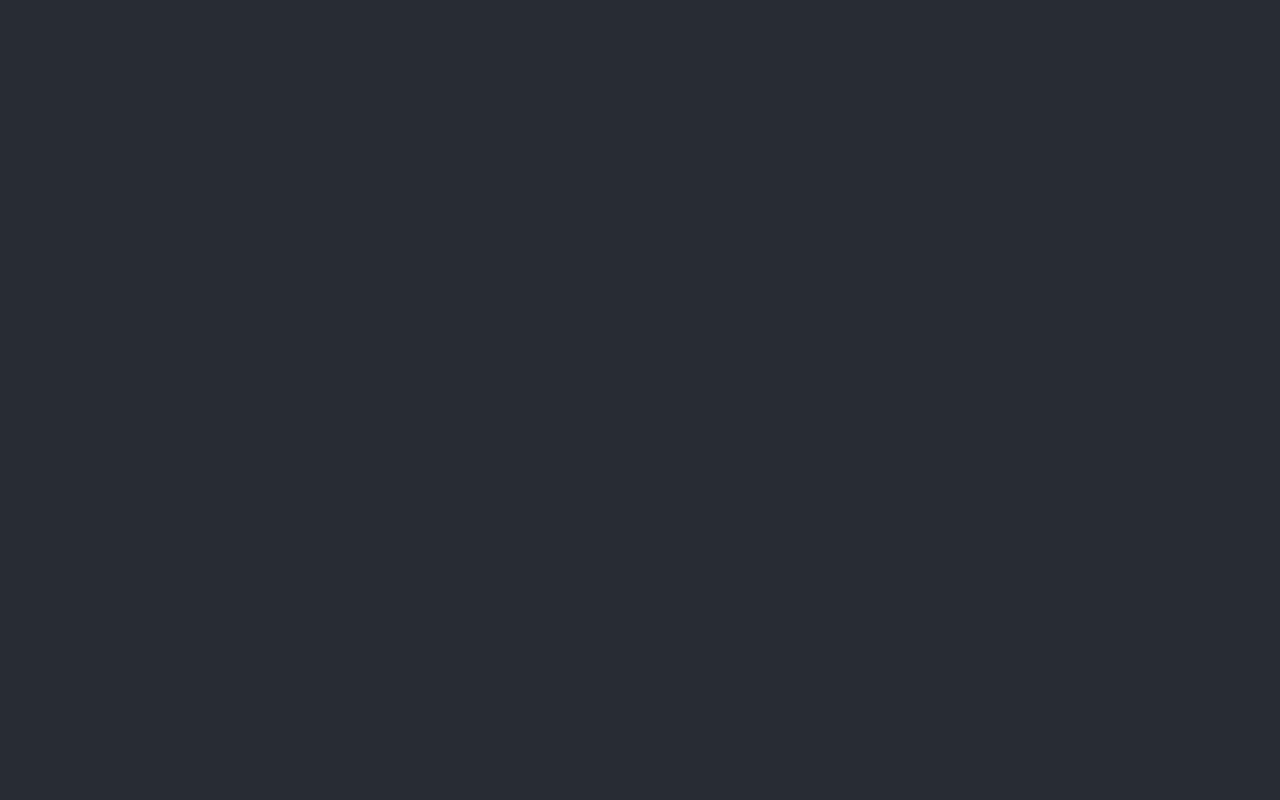
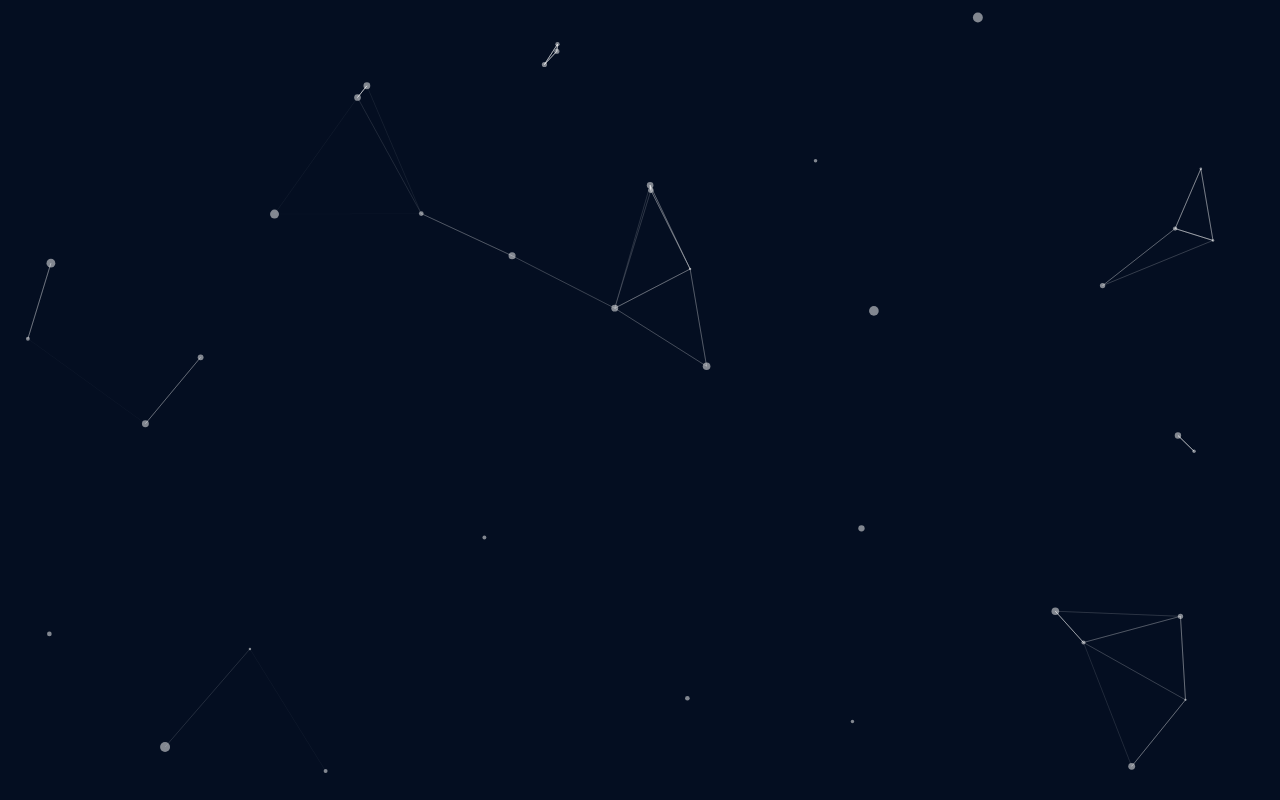
Before and after one commit to Kabilesh020799/GitScope, a React (Create React App) app: page /login in a window 1280 px wide. Built offline with nearby package versions, Linux system fonts and the light colour scheme; the HTML template or start-up script is replaced by a standard one.

Commit message:
Router Setup: route setup and login page skeleton

```diff
--- a/package.json
+++ b/package.json
@@ -10,10 +10,15 @@
     "@testing-library/react": "^13.4.0",
     "@testing-library/user-event": "^13.5.0",
     "@tsparticles/react": "^3.0.0",
+    "@tsparticles/slim": "^3.2.1",
+    "localforage": "^1.10.0",
+    "match-sorter": "^6.3.3",
     "node-sass": "^7.0.3",
     "react": "^18.2.0",
     "react-dom": "^18.2.0",
+    "react-router-dom": "^6.22.0",
     "react-scripts": "5.0.1",
+    "sort-by": "^1.2.0",
     "web-vitals": "^2.1.4"
   },
   "scripts": {
--- a/src/App.js
+++ b/src/App.js
@@ -1,11 +1,13 @@
+import { BrowserRouter as Router } from 'react-router-dom';
 import './App.css';
+import MainRoute from './router/route';
 
 function App() {
   return (
     <div className="App">
-      <header className="App-header">
-
-      </header>
+      <Router>
+        <MainRoute />
+      </Router>
     </div>
   );
 }
--- /dev/null
+++ b/src/components/type-animation/index.js
@@ -0,0 +1,3 @@
+import TypeAnimation from "./typeAnimation";
+
+export default TypeAnimation;
--- a/src/containers/login/Login.jsx
+++ b/src/containers/login/Login.jsx
@@ -0,0 +1,13 @@
+import React from 'react';
+import LoginBackground from './components/login-background';
+import { Box } from '@mui/material';
+
+const Login = () => {
+  return (
+    <Box>
+      <LoginBackground />
+    </Box>
+  );
+}
+
+export default Login;
--- /dev/null
+++ b/src/containers/login/components/login-background/index.js
@@ -0,0 +1,3 @@
+import LoginBackground from "./loginBackground";
+
+export default LoginBackground;
--- /dev/null
+++ b/src/containers/login/components/login-background/loginBackground.jsx
@@ -0,0 +1,98 @@
+import { useEffect, useState } from "react";
+import Particles, { initParticlesEngine } from "@tsparticles/react";
+import { loadSlim } from "@tsparticles/slim";
+
+const LoginBackground = () => {
+    const [ init, setInit ] = useState(false);
+
+    useEffect(() => {
+        initParticlesEngine(async (engine) => {
+            await loadSlim(engine);
+        }).then(() => {
+            setInit(true);
+        });
+    }, []);
+
+    const particlesLoaded = (container) => {
+        console.log(container);
+    };
+
+    return (
+       init && <Particles
+            id="tsparticles"
+            particlesLoaded={particlesLoaded}
+            options={{
+                background: {
+                    color: {
+                        value: "#040E21",
+                    },
+                },
+                fpsLimit: 120,
+                interactivity: {
+                    events: {
+                        onClick: {
+                            enable: true,
+                            mode: "push",
+                        },
+                        onHover: {
+                            enable: true,
+                            mode: "repulse",
+                        },
+                        resize: true,
+                    },
+                    modes: {
+                        push: {
+                            quantity: 4,
+                        },
+                        repulse: {
+                            distance: 200,
+                            duration: 0.4,
+                        },
+                    },
+                },
+                particles: {
+                    color: {
+                        value: "#ffffff",
+                    },
+                    links: {
+                        color: "#ffffff",
+                        distance: 150,
+                        enable: true,
+                        opacity: 0.5,
+                        width: 1,
+                    },
+                    move: {
+                        direction: "none",
+                        enable: true,
+                        outModes: {
+                            default: "bounce",
+                        },
+                        random: false,
+                        speed: 6,
+                        straight: false,
+                    },
+                    number: {
+                        density: {
+                            enable: true,
+                            area: 800,
+                        },
+                        value: 80,
+                    },
+                    opacity: {
+                        value: 0.5,
+                    },
+                    shape: {
+                        type: "circle",
+                    },
+                    size: {
+                        value: { min: 1, max: 5 },
+                    },
+                },
+                detectRetina: true,
+            }}
+        />
+)
+    ;
+};
+
+export default LoginBackground;
--- a/src/containers/login/index.js
+++ b/src/containers/login/index.js
@@ -0,0 +1,3 @@
+import Login from "./Login";
+
+export default Login;
--- /dev/null
+++ b/src/router/route.js
@@ -0,0 +1,25 @@
+import React from 'react';
+import { Navigate, Route, Routes } from 'react-router-dom';
+import routes from './routesInfo';
+
+const MainRoute = () => {
+  return (
+    <Routes>
+      {
+        routes?.map((route) => (
+          <Route
+            key={route?.id}
+            path={route?.route}
+            element={route?.component}
+          />
+        ))
+      }
+      <Route
+        path='*'
+        element={<Navigate to="/login" />}
+      />
+    </Routes>
+  )
+};
+
+export default MainRoute;
--- /dev/null
+++ b/src/router/routesInfo.js
@@ -0,0 +1,12 @@
+import React from 'react';
+import Login from '../containers/login';
+
+const routes = [
+  {
+    id: 'login',
+    route: 'login',
+    component: <Login />,
+  }
+];
+
+export default routes;
```
Also changed, not shown: src/components/type-animation/typeAnimation.jsx (added, +29 -0 lines), src/components/type-animation/style.scss (added), 1 other file (tests, documents, lock files or other folders).
